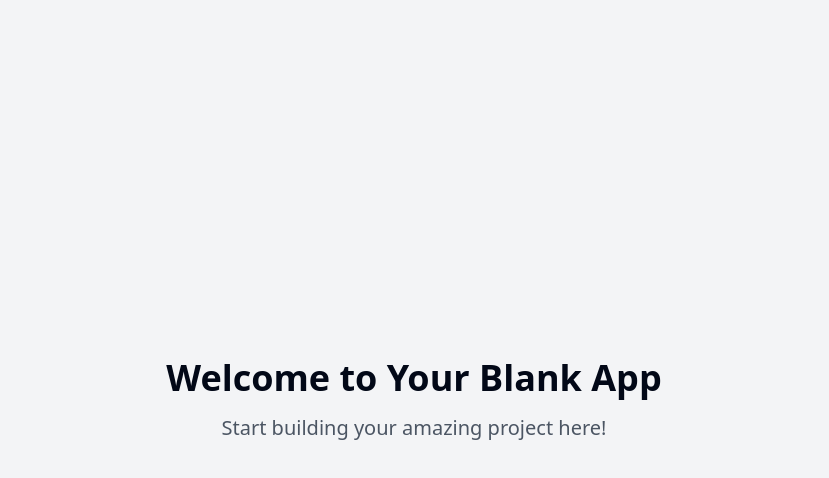
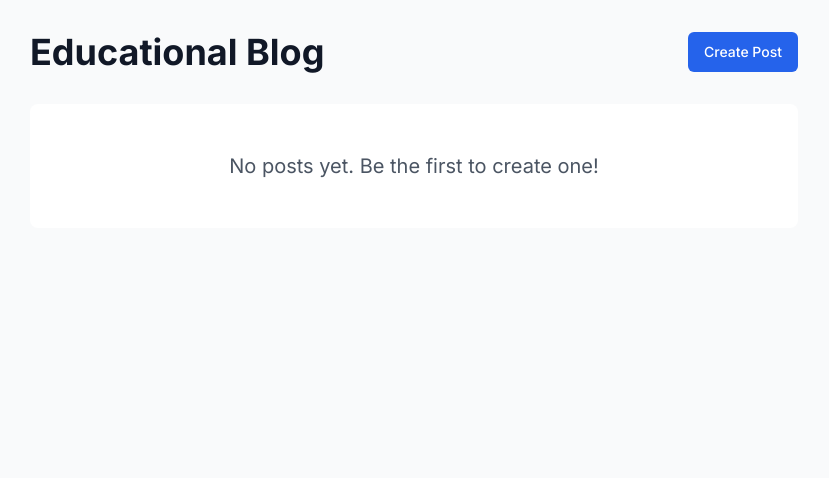
Before and after one commit to dlard707/Informatica-Bots, a React (Vite) app: page / in a window 1280 px wide. Shown: the top 478 px of the page, without its empty margins (226-1055 px from the left). Built offline with nearby package versions, Linux system fonts and the light colour scheme.

Commit message:
Create educational blog feature
Implement a new educational blog that allows students to post images and links. This feature will enhance the learning experience by enabling content sharing among students.
[skip gpt_engineer]

```diff
--- a/index.html
+++ b/index.html
@@ -3,12 +3,12 @@
   <head>
     <meta charset="UTF-8" />
     <meta name="viewport" content="width=device-width, initial-scale=1.0" />
-    <title>student-image-link-share</title>
-    <meta name="description" content="Lovable Generated Project" />
+    <title>Educational Blog</title>
+    <meta name="description" content="A platform for students to share educational content" />
     <meta name="author" content="Lovable" />
     <meta property="og:image" content="/og-image.png" />
+    <link href="https://fonts.googleapis.com/css2?family=Inter:wght@400;500;600;700&display=swap" rel="stylesheet">
   </head>
-
   <body>
     <div id="root"></div>
     <script src="https://cdn.gpteng.co/gptengineer.js" type="module"></script>
--- /dev/null
+++ b/src/components/BlogPost.tsx
@@ -0,0 +1,40 @@
+import { Card, CardContent, CardHeader, CardTitle } from "@/components/ui/card";
+
+interface BlogPostProps {
+  title: string;
+  content: string;
+  image?: string;
+  link?: string;
+}
+
+const BlogPost = ({ title, content, image, link }: BlogPostProps) => {
+  return (
+    <Card className="w-full mb-6 hover:shadow-lg transition-shadow">
+      <CardHeader>
+        <CardTitle className="text-2xl font-bold">{title}</CardTitle>
+      </CardHeader>
+      <CardContent>
+        {image && (
+          <img
+            src={image}
+            alt={title}
+            className="w-full h-64 object-cover rounded-md mb-4"
+          />
+        )}
+        <p className="text-gray-700 mb-4 whitespace-pre-wrap">{content}</p>
+        {link && (
+          <a
+            href={link}
+            target="_blank"
+            rel="noopener noreferrer"
+            className="text-primary hover:underline"
+          >
+            Related Resource →
+          </a>
+        )}
+      </CardContent>
+    </Card>
+  );
+};
+
+export default BlogPost;
--- /dev/null
+++ b/src/components/CreatePostForm.tsx
@@ -0,0 +1,74 @@
+import { useState } from "react";
+import { Button } from "@/components/ui/button";
+import { Input } from "@/components/ui/input";
+import { Textarea } from "@/components/ui/textarea";
+import { toast } from "sonner";
+
+interface CreatePostFormProps {
+  onSubmit: (post: { title: string; content: string; image?: string; link?: string }) => void;
+}
+
+const CreatePostForm = ({ onSubmit }: CreatePostFormProps) => {
+  const [title, setTitle] = useState("");
+  const [content, setContent] = useState("");
+  const [image, setImage] = useState("");
+  const [link, setLink] = useState("");
+
+  const handleSubmit = (e: React.FormEvent) => {
+    e.preventDefault();
+
+    if (!title.trim() || !content.trim()) {
+      toast.error("Please fill in all required fields");
+      return;
+    }
+
+    onSubmit({ title, content, image, link });
+    setTitle("");
+    setContent("");
+    setImage("");
+    setLink("");
+    toast.success("Post created successfully!");
+  };
+
+  return (
+    <form onSubmit={handleSubmit} className="space-y-4">
+      <div>
+        <Input
+          placeholder="Post Title"
+          value={title}
+          onChange={(e) => setTitle(e.target.value)}
+          className="text-lg"
+          required
+        />
+      </div>
+      <div>
+        <Textarea
+          placeholder="Write your post content..."
+          value={content}
+          onChange={(e) => setContent(e.target.value)}
+          className="min-h-[200px]"
+          required
+        />
+      </div>
+      <div>
+        <Input
+          placeholder="Image URL (optional)"
+          value={image}
+          onChange={(e) => setImage(e.target.value)}
+        />
+      </div>
+      <div>
+        <Input
+          placeholder="Related Link (optional)"
+          value={link}
+          onChange={(e) => setLink(e.target.value)}
+        />
+      </div>
+      <Button type="submit" className="w-full">
+        Create Post
+      </Button>
+    </form>
+  );
+};
+
+export default CreatePostForm;
--- a/src/pages/Index.tsx
+++ b/src/pages/Index.tsx
@@ -1,11 +1,58 @@
-// Update this page (the content is just a fallback if you fail to update the page)
+import { useState } from "react";
+import BlogPost from "@/components/BlogPost";
+import CreatePostForm from "@/components/CreatePostForm";
+import { Button } from "@/components/ui/button";
+
+interface Post {
+  id: number;
+  title: string;
+  content: string;
+  image?: string;
+  link?: string;
+}
 
 const Index = () => {
+  const [posts, setPosts] = useState<Post[]>([]);
+  const [isCreating, setIsCreating] = useState(false);
+
+  const handleCreatePost = (newPost: Omit<Post, "id">) => {
+    setPosts([{ ...newPost, id: Date.now() }, ...posts]);
+    setIsCreating(false);
+  };
+
   return (
-    <div className="min-h-screen flex items-center justify-center bg-gray-100">
-      <div className="text-center">
-        <h1 className="text-4xl font-bold mb-4">Welcome to Your Blank App</h1>
-        <p className="text-xl text-gray-600">Start building your amazing project here!</p>
+    <div className="min-h-screen bg-gray-50">
+      <div className="container py-8">
+        <div className="max-w-3xl mx-auto">
+          <div className="flex justify-between items-center mb-8">
+            <h1 className="text-4xl font-bold text-gray-900">Educational Blog</h1>
+            <Button
+              onClick={() => setIsCreating(!isCreating)}
+              variant={isCreating ? "secondary" : "default"}
+            >
+              {isCreating ? "Cancel" : "Create Post"}
+            </Button>
+          </div>
+
+          {isCreating && (
+            <div className="bg-white p-6 rounded-lg shadow-md mb-8">
+              <CreatePostForm onSubmit={handleCreatePost} />
+            </div>
+          )}
+
+          <div className="space-y-6">
+            {posts.map((post) => (
+              <BlogPost key={post.id} {...post} />
+            ))}
+            {posts.length === 0 && !isCreating && (
+              <div className="text-center py-12 bg-white rounded-lg">
+                <h2 className="text-xl text-gray-600">
+                  No posts yet. Be the first to create one!
+                </h2>
+              </div>
+            )}
+          </div>
+        </div>
       </div>
     </div>
   );
--- a/tailwind.config.ts
+++ b/tailwind.config.ts
@@ -12,85 +12,56 @@ export default {
   theme: {
     container: {
       center: true,
-			padding: '2rem',
+      padding: "2rem",
       screens: {
-				'2xl': '1400px'
-			}
+        "2xl": "1400px",
+      },
     },
     extend: {
+      fontFamily: {
+        sans: ["Inter", "sans-serif"],
+      },
       colors: {
-				border: 'hsl(var(--border))',
-				input: 'hsl(var(--input))',
-				ring: 'hsl(var(--ring))',
-				background: 'hsl(var(--background))',
-				foreground: 'hsl(var(--foreground))',
+        border: "hsl(var(--border))",
+        input: "hsl(var(--input))",
+        ring: "hsl(var(--ring))",
+        background: "hsl(var(--background))",
+        foreground: "hsl(var(--foreground))",
         primary: {
-					DEFAULT: 'hsl(var(--primary))',
-					foreground: 'hsl(var(--primary-foreground))'
+          DEFAULT: "#2563eb",
+          foreground: "#ffffff",
         },
         secondary: {
-					DEFAULT: 'hsl(var(--secondary))',
-					foreground: 'hsl(var(--secondary-foreground))'
+          DEFAULT: "#64748b",
+          foreground: "#ffffff",
         },
         destructive: {
-					DEFAULT: 'hsl(var(--destructive))',
-					foreground: 'hsl(var(--destructive-foreground))'
+          DEFAULT: "hsl(var(--destructive))",
+          foreground: "hsl(var(--destructive-foreground))",
         },
         muted: {
-					DEFAULT: 'hsl(var(--muted))',
-					foreground: 'hsl(var(--muted-foreground))'
+          DEFAULT: "hsl(var(--muted))",
+          foreground: "hsl(var(--muted-foreground))",
         },
         accent: {
-					DEFAULT: 'hsl(var(--accent))',
-					foreground: 'hsl(var(--accent-foreground))'
+          DEFAULT: "hsl(var(--accent))",
+          foreground: "hsl(var(--accent-foreground))",
         },
         popover: {
-					DEFAULT: 'hsl(var(--popover))',
-					foreground: 'hsl(var(--popover-foreground))'
+          DEFAULT: "hsl(var(--popover))",
+          foreground: "hsl(var(--popover-foreground))",
         },
         card: {
-					DEFAULT: 'hsl(var(--card))',
-					foreground: 'hsl(var(--card-foreground))'
+          DEFAULT: "hsl(var(--card))",
+          foreground: "hsl(var(--card-foreground))",
         },
-				sidebar: {
-					DEFAULT: 'hsl(var(--sidebar-background))',
-					foreground: 'hsl(var(--sidebar-foreground))',
-					primary: 'hsl(var(--sidebar-primary))',
-					'primary-foreground': 'hsl(var(--sidebar-primary-foreground))',
-					accent: 'hsl(var(--sidebar-accent))',
-					'accent-foreground': 'hsl(var(--sidebar-accent-foreground))',
-					border: 'hsl(var(--sidebar-border))',
-					ring: 'hsl(var(--sidebar-ring))'
-				}
       },
       borderRadius: {
-				lg: 'var(--radius)',
-				md: 'calc(var(--radius) - 2px)',
-				sm: 'calc(var(--radius) - 4px)'
+        lg: "var(--radius)",
+        md: "calc(var(--radius) - 2px)",
+        sm: "calc(var(--radius) - 4px)",
       },
-			keyframes: {
-				'accordion-down': {
-					from: {
-						height: '0'
     },
-					to: {
-						height: 'var(--radix-accordion-content-height)'
-					}
-				},
-				'accordion-up': {
-					from: {
-						height: 'var(--radix-accordion-content-height)'
-					},
-					to: {
-						height: '0'
-					}
-				}
-			},
-			animation: {
-				'accordion-down': 'accordion-down 0.2s ease-out',
-				'accordion-up': 'accordion-up 0.2s ease-out'
-			}
-		}
   },
   plugins: [require("tailwindcss-animate")],
 } satisfies Config;
```
Lines whose indentation alone changed are shown as unchanged.
